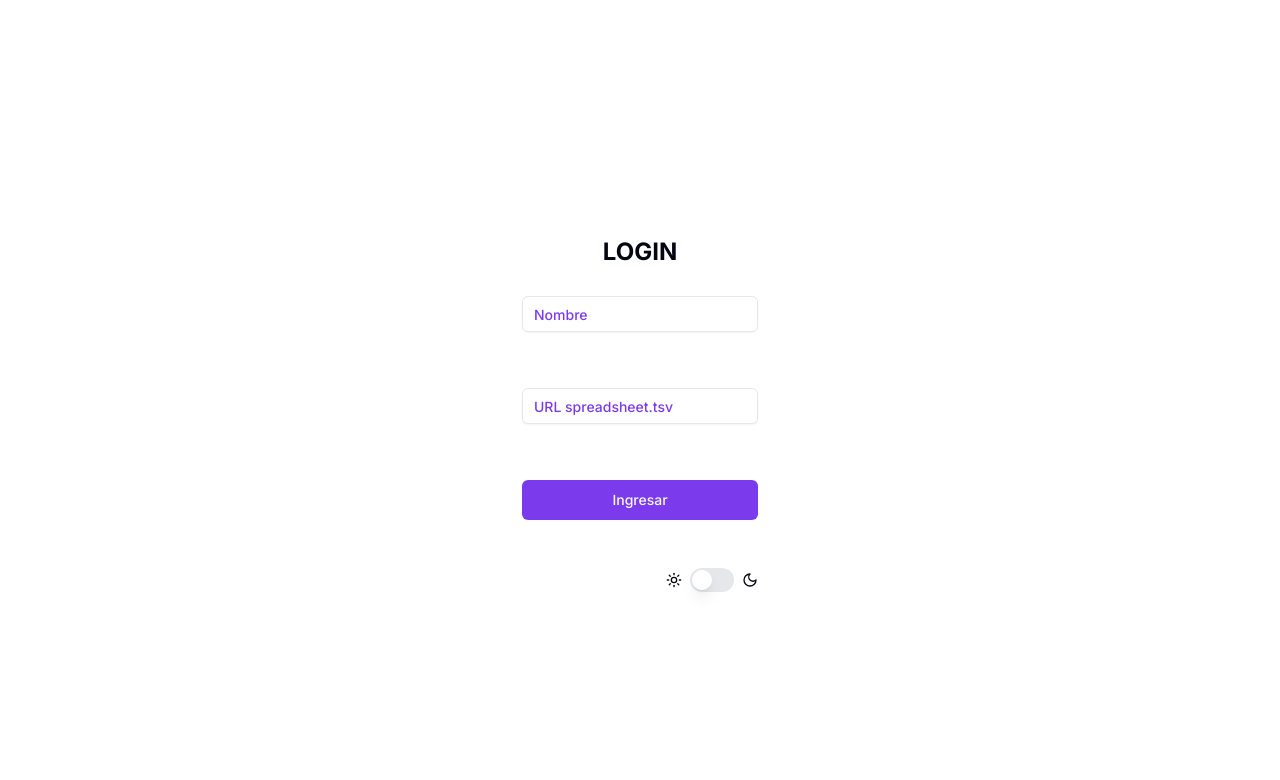
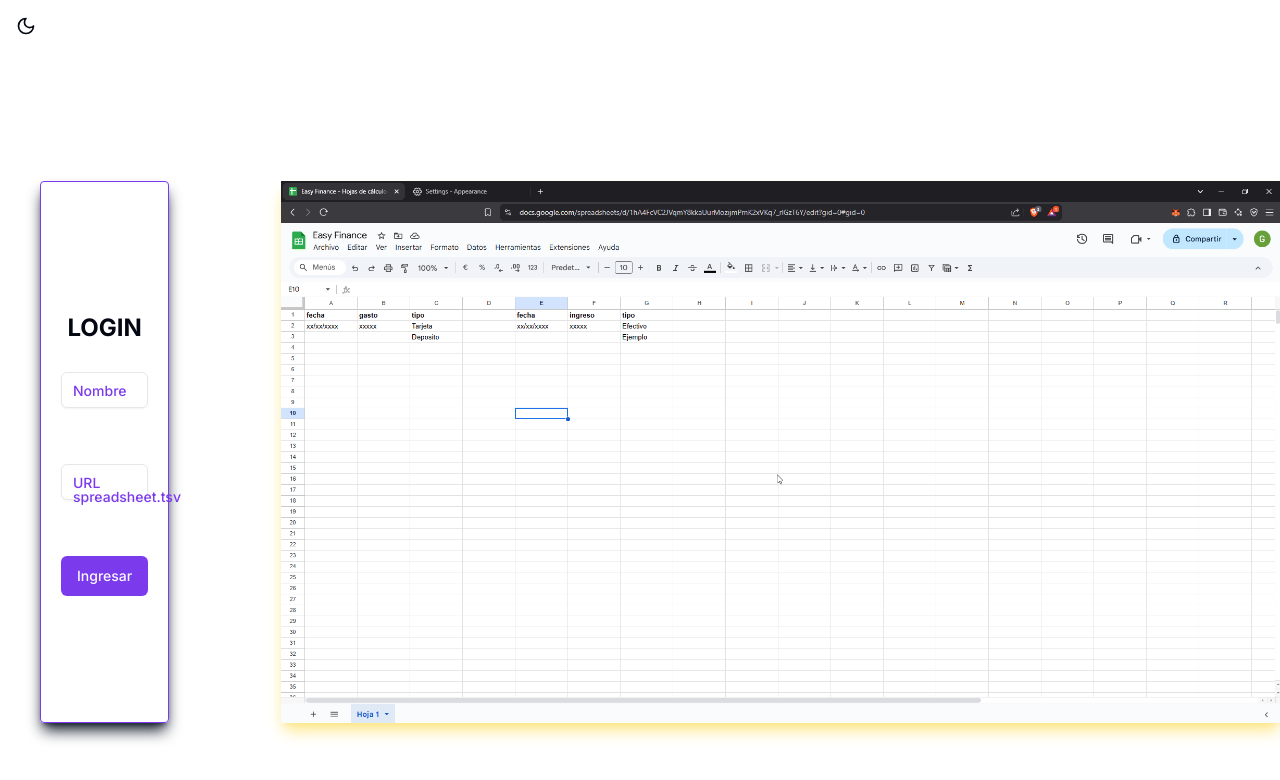
Before and after one commit to GinoNovello/easy-finance-v2, a Next.js app: page / in a window 1280 px wide. Shown: the top 780 px of the page. Built offline with nearby package versions, Linux system fonts and the light colour scheme.

Commit message:
feat: add theme-switch in login and add video to demonstrate how to find a URL

```diff
--- a/package.json
+++ b/package.json
@@ -18,6 +18,7 @@
     "@radix-ui/react-progress": "^1.0.3",
     "@radix-ui/react-slot": "^1.0.2",
     "@radix-ui/react-switch": "^1.1.0",
+    "@radix-ui/react-tooltip": "^1.1.8",
     "@tanstack/react-table": "^8.17.3",
     "class-variance-authority": "^0.7.0",
     "clsx": "^2.1.1",
--- a/src/app/layout.tsx
+++ b/src/app/layout.tsx
@@ -22,7 +22,8 @@ export default function RootLayout({
       <body
         suppressHydrationWarning={true}
         className={cn(
-          "overflow-x-hidden min-h-screen min-w-screen",
+          "overflow-hidden",
+          // min-h-screen min-w-screen - esto es lo que estaba antes
           inter.className,
         )}
       >
--- a/src/app/page.tsx
+++ b/src/app/page.tsx
@@ -1,9 +1,22 @@
 import { UserAuthForm } from "@/src/components/login/user-auth-form";
+import { ThemeSwitch } from "../components/settings/theme-switch";
 
 export default function Home() {
   return (
-    <div className="flex items-center justify-center min-h-dvh">
-      <UserAuthForm />
-    </div>
+    <>
+      <ThemeSwitch className="m-2" variant="icon" />
+      <div className="min-h-dvh flex items-center justify-center gap-28">
+        <div className="flex gap-28 w-full px-10">
+          <UserAuthForm />
+          <img
+            className="shadow-lg shadow-amber-200"
+            src="/logingif.gif"
+            alt="Como sacar mi url .tsv"
+            width="1000"
+            height="1000"
+          />
+        </div>
+      </div>
+    </>
   );
 }
--- a/src/components/login/user-auth-form.tsx
+++ b/src/components/login/user-auth-form.tsx
@@ -10,7 +10,6 @@ import { Button } from "../ui/button";
 import { Label } from "../ui/label";
 import { Icons } from "../ui/icons";
 import { Input } from "../ui/input";
-import { ThemeSwitch } from "../settings/theme-switch";
 
 export function UserAuthForm() {
   const [isLoading, setIsLoading] = useState<boolean>(false);
@@ -47,7 +46,7 @@ export function UserAuthForm() {
   };
 
   return (
-    <div className="flex flex-col items-center justify-center w-full">
+    <div className="flex flex-col items-center justify-center border dark:border-gray-100 border-primary shadow-gray-900 dark:shadow-gray-500 shadow-lg w-full rounded">
       <span className="text-2xl pt-12 font-bold">LOGIN</span>
       <div className={cn("grid gap-6 rounded-lg p-5 pt-7")}>
         <form onSubmit={handleSubmit(onSubmit)}>
@@ -119,7 +118,6 @@ export function UserAuthForm() {
         <div className="relative">
           <div className="absolute inset-0 flex items-center"></div>
         </div>
-        <ThemeSwitch />
       </div>
     </div>
   );
--- a/src/components/settings/theme-switch.tsx
+++ b/src/components/settings/theme-switch.tsx
@@ -3,9 +3,26 @@
 import { useTheme } from "next-themes";
 import { useEffect, useState } from "react";
 import { Switch } from "../ui/switch";
+import { Label } from "../ui/label";
 import { Moon, Sun } from "lucide-react";
 
-export function ThemeSwitch() {
+import { cn } from "@/src/lib/utils";
+import {
+  Tooltip,
+  TooltipContent,
+  TooltipProvider,
+  TooltipTrigger,
+} from "../ui/tooltip";
+
+interface ThemeSwitchProps {
+  variant?: "icon" | "switch";
+  className?: string;
+}
+
+export function ThemeSwitch({
+  variant = "switch",
+  className,
+}: ThemeSwitchProps) {
   const [mounted, setMounted] = useState(false);
   const { theme, setTheme } = useTheme();
 
@@ -15,13 +32,43 @@ export function ThemeSwitch() {
 
   if (!mounted) return null;
 
+  const toggleTheme = () => setTheme(theme === "dark" ? "light" : "dark");
+
+  if (variant === "icon") {
+    return (
+      <TooltipProvider>
+        <Tooltip delayDuration={1000}>
+          <TooltipTrigger asChild>
+            <button
+              type="button"
+              onClick={toggleTheme}
+              className={cn(
+                "p-2 rounded-full w-fit hover:bg-muted transition-colors",
+                className,
+              )}
+            >
+              {theme === "dark" ? (
+                <Sun className="h-5 w-5" />
+              ) : (
+                <Moon className="h-5 w-5" />
+              )}
+            </button>
+          </TooltipTrigger>
+          <TooltipContent>
+            <p>¿Deseas cambiar el tema?</p>
+          </TooltipContent>
+        </Tooltip>
+      </TooltipProvider>
+    );
+  }
+
   return (
-    <div className="flex items-center space-x-2 justify-end">
+    <div className={cn("flex items-center space-x-2", className)}>
       <Sun className="h-4 w-4" />
       <Switch
         id="theme-switcher"
         checked={theme === "dark"}
-        onCheckedChange={() => setTheme(theme === "dark" ? "light" : "dark")}
+        onCheckedChange={toggleTheme}
       />
       <Moon className="h-4 w-4" />
     </div>
--- /dev/null
+++ b/src/components/ui/tooltip.tsx
@@ -0,0 +1,60 @@
+"use client";
+
+import * as React from "react";
+import * as TooltipPrimitive from "@radix-ui/react-tooltip";
+import { cn } from "@/src/lib/utils";
+
+function TooltipProvider({
+  delayDuration = 0,
+  ...props
+}: React.ComponentProps<typeof TooltipPrimitive.Provider>) {
+  return (
+    <TooltipPrimitive.Provider
+      data-slot="tooltip-provider"
+      delayDuration={delayDuration}
+      {...props}
+    />
+  );
+}
+
+function Tooltip({
+  ...props
+}: React.ComponentProps<typeof TooltipPrimitive.Root>) {
+  return (
+    <TooltipProvider>
+      <TooltipPrimitive.Root data-slot="tooltip" {...props} />
+    </TooltipProvider>
+  );
+}
+
+function TooltipTrigger({
+  ...props
+}: React.ComponentProps<typeof TooltipPrimitive.Trigger>) {
+  return <TooltipPrimitive.Trigger data-slot="tooltip-trigger" {...props} />;
+}
+
+function TooltipContent({
+  className,
+  sideOffset = 0,
+  children,
+  ...props
+}: React.ComponentProps<typeof TooltipPrimitive.Content>) {
+  return (
+    <TooltipPrimitive.Portal>
+      <TooltipPrimitive.Content
+        data-slot="tooltip-content"
+        sideOffset={sideOffset}
+        className={cn(
+          "bg-transparent text-primary animate-in fade-in-0 zoom-in-95 data-[state=closed]:animate-out data-[state=closed]:fade-out-0 data-[state=closed]:zoom-out-95 data-[side=bottom]:slide-in-from-top-2 data-[side=left]:slide-in-from-right-2 data-[side=right]:slide-in-from-left-2 data-[side=top]:slide-in-from-bottom-2 z-50 w-fit rounded-md px-3 py-1.5 text-xs text-balance",
+          className,
+        )}
+        {...props}
+      >
+        {children}
+        <TooltipPrimitive.Arrow className="z-50 size-0 translate-y-[calc(-50%_-_2px)] rotate-45 rounded-[2px]" />
+      </TooltipPrimitive.Content>
+    </TooltipPrimitive.Portal>
+  );
+}
+
+export { Tooltip, TooltipTrigger, TooltipContent, TooltipProvider };
--- a/src/schemas/auth-schema.ts
+++ b/src/schemas/auth-schema.ts
@@ -17,8 +17,7 @@ export const authSchema = z.object({
       }
     },
     {
-      message:
-        "Debe ser una URL válida de docs.google.com con el formato especificado",
+      message: "Debe ser una URL válida",
     },
   ),
 });
```
Also changed, not shown: public/logingif.gif (added), 1 other file (tests, documents, lock files or other folders).
